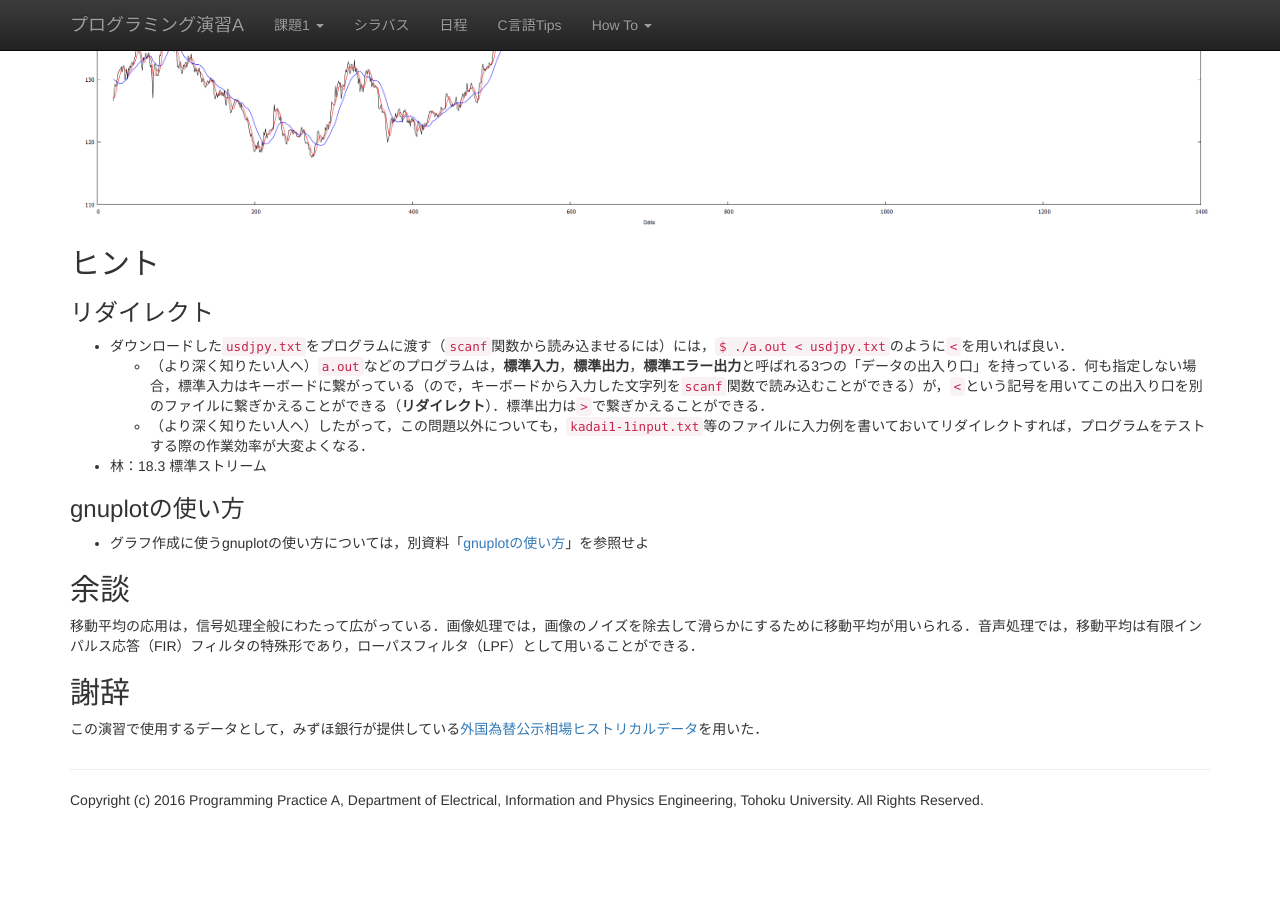
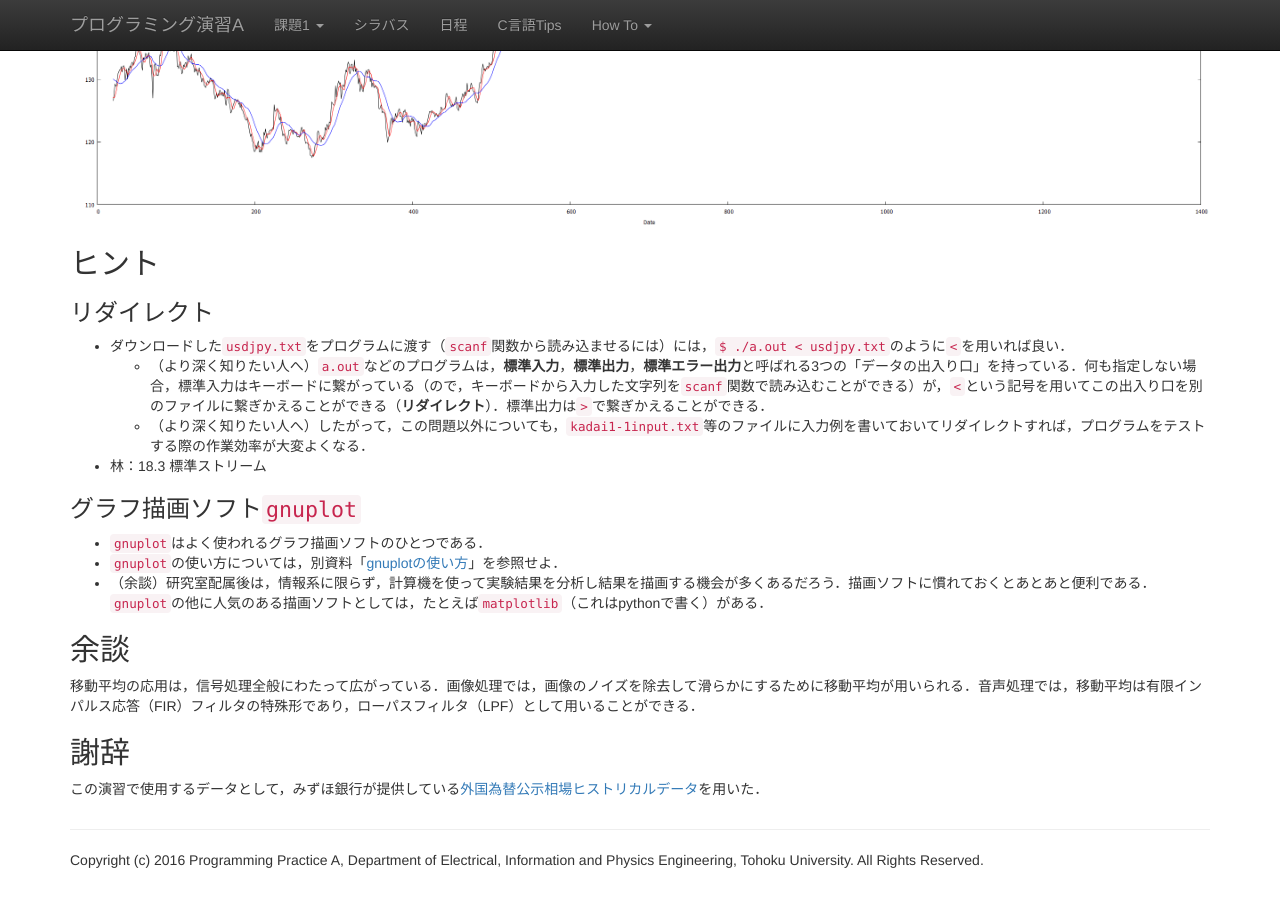
Before and after one commit to ecei-tohoku/ppa-public, a Jekyll site: the page built from kadai1/p14.md, in a window 1280 px wide and 900 px high, scrolled down 2934 px. Built offline with Jekyll 4.4.1, drawn with Linux system fonts in a browser that asks for light colours; nearby versions of some CDN libraries; formulas are drawn with MathJax 3; before the commit the page ends 3774 px from its top, so only the background shows below that.

Commit message:
modify: 課題1-4 ヒント

```diff
--- a/kadai1/p14.md
+++ b/kadai1/p14.md
@@ -147,9 +147,11 @@ $$
     - （より深く知りたい人へ）したがって，この問題以外についても，`kadai1-1input.txt`等のファイルに入力例を書いておいてリダイレクトすれば，プログラムをテストする際の作業効率が大変よくなる．
 - 林：18.3 標準ストリーム
 
-### gnuplotの使い方
+### グラフ描画ソフト`gnuplot`
 
-- グラフ作成に使うgnuplotの使い方については，別資料「[gnuplotの使い方](../tips/gnuplot_howto.html)」を参照せよ
+- `gnuplot`はよく使われるグラフ描画ソフトのひとつである．
+- `gnuplot`の使い方については，別資料「[gnuplotの使い方](../tips/gnuplot_howto.html)」を参照せよ．
+- （余談）研究室配属後は，情報系に限らず，計算機を使って実験結果を分析し結果を描画する機会が多くあるだろう．描画ソフトに慣れておくとあとあと便利である．`gnuplot`の他に人気のある描画ソフトとしては，たとえば`matplotlib`（これはpythonで書く）がある．
 
 ## 余談
 
```
